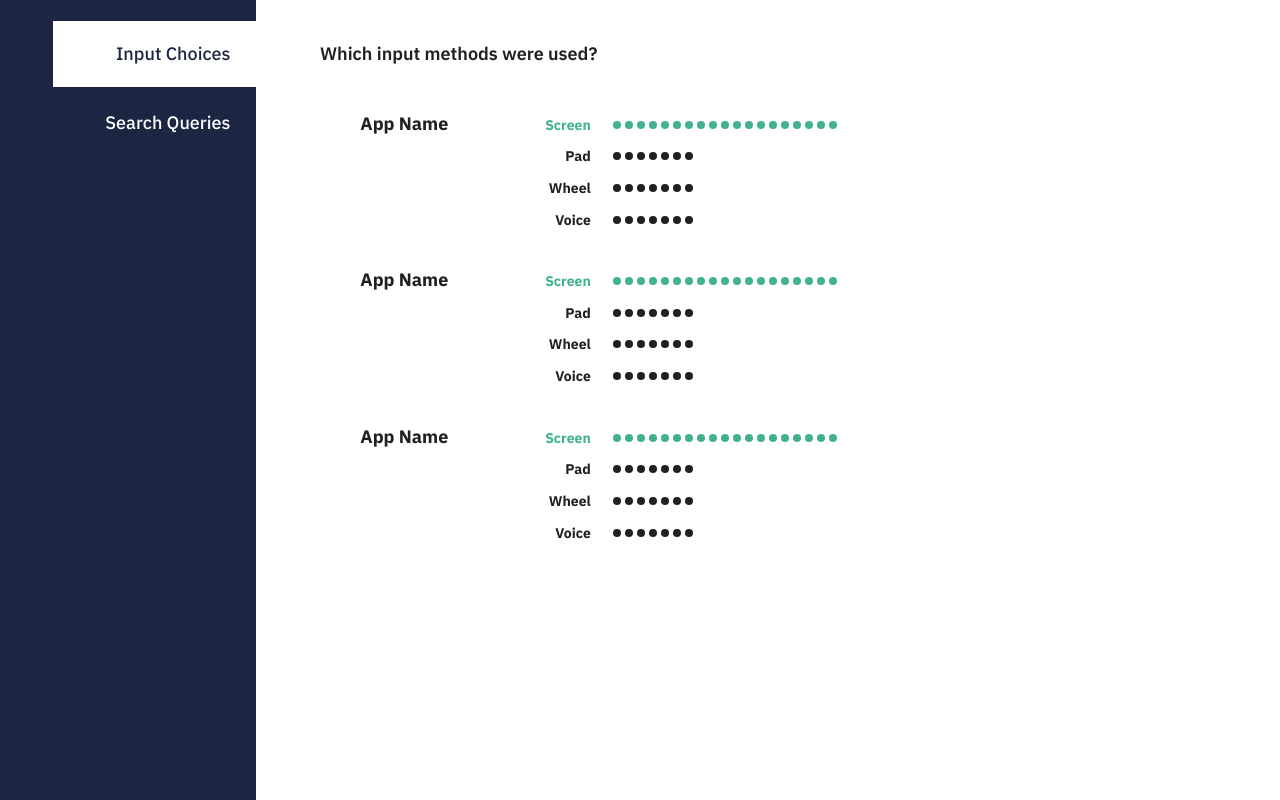
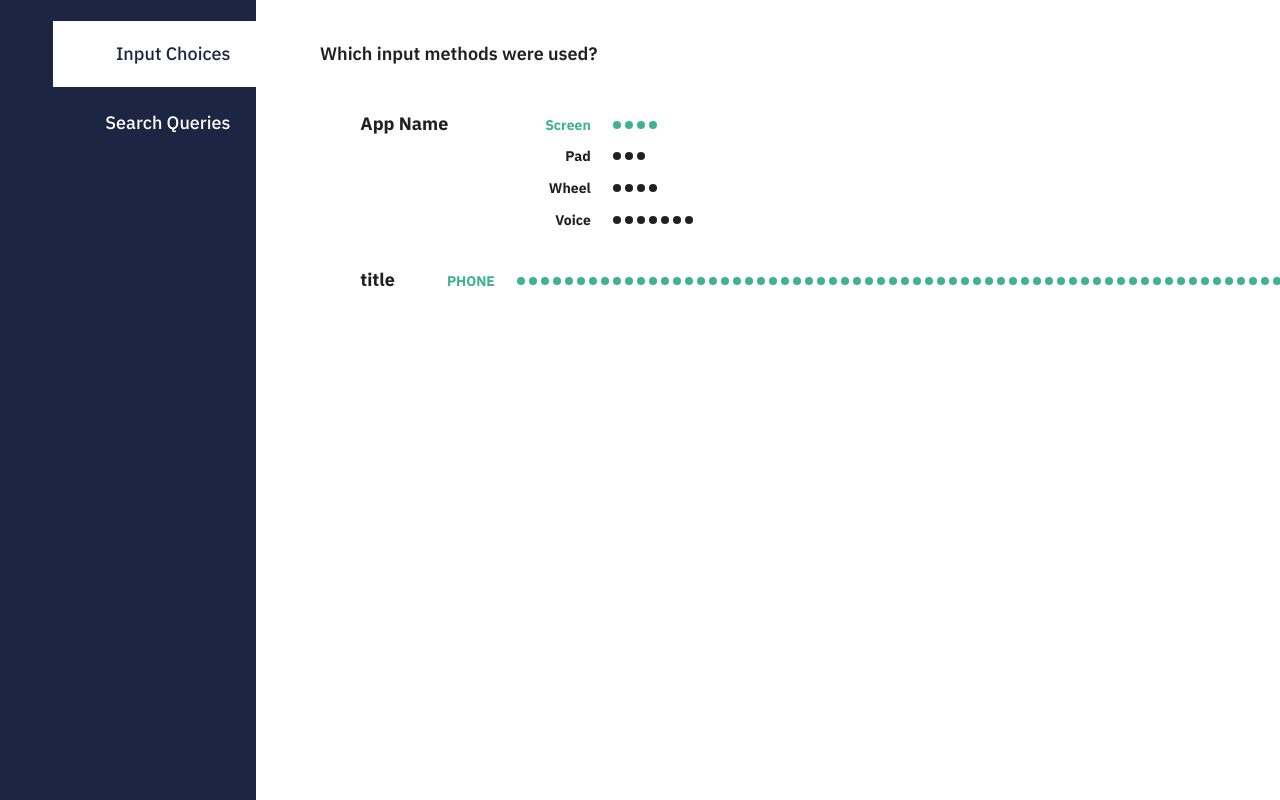
Before and after one commit to AmineAfia/mbition_team, a plain HTML site: page static-frontend/index.html in a window 1280 px wide. Drawn offline with Linux system fonts and the light colour scheme.

Commit message:
adds inputs wip

```diff
--- a/frontend/index.html
+++ b/frontend/index.html
@@ -0,0 +1,56 @@
+
+<script src="jquery-2.2.4.min.js"></script>
+
+
+
+<body>
+    <div id="main">
+        <div id="header"></div>
+        <div id="type"></div>
+    </div>
+
+
+</body>
+
+
+<script>
+    var dot = ".";
+
+    $.getJSON("example_data.json", function(result) {
+        var mainEl = $("#main");
+        var block1 = createBlock('app_usage', resizeBy['app_usage']);
+        console.log(block1);
+        mainEl.append(block1);
+    });
+
+    function createBlock(title, object) {
+        var block = $("<div class='header'></div>");
+        var title = $("<div class='title'>"+title+"</div>");
+        var lines = $("<div class='title'></div>");
+
+        for (const key in object) {
+            if (object.hasOwnProperty(key)) {
+                const element = object[key];
+                lines.append("<div>"+key+"</div><div>"+generateDots(count)+"</div>")
+
+            }
+        }
+
+        console.log(lines);
+
+
+    }
+
+
+    function generateDots(count) {
+        var dots = "";
+        for (let i = 0; i < count; i++) {
+            dots += dot;
+        }
+        return dots;
+    }
+
+    function createNewHrader() {
+        return ;
+    }
+</script>
--- /dev/null
+++ b/static-frontend/example_data.json
@@ -0,0 +1,25 @@
+{
+    "movements": {
+        "VEHICLE_NOT_MOVING": 1
+    },
+    "searches": {
+        "PHONE_SEARCH" : {
+            "Simon": 1,
+            "Mike": 1
+        }
+    },
+    "input_devices": {
+        "HARDKEY": 24,
+        "QFN": 0,
+        "TOUCHPAD": 16,
+        "TOUCHSCREEN" : 118
+    },
+    "app_usage": {
+        "PHONE": 4795,
+        "FM_DAB": 4815,
+        "COMFORT_MASSAGE": 4882,
+        "CARINFO_CARDATA": 4845,
+        "BLUETOOTH": 2308,
+        "SETTINGS_SHORTCUTS": 2465
+    }
+}
--- a/static-frontend/index.html
+++ b/static-frontend/index.html
@@ -5,6 +5,9 @@
     <title>User Test Report</title>
 
     <link rel="stylesheet" href="layout.css">
+
+    <script src="jquery-2.2.4.min.js"></script>
+    <script src="inputchoices.js"></script>
   </head>
   <body>
 
@@ -34,19 +37,6 @@
                 <li class="dot"></li>
                 <li class="dot"></li>
                 <li class="dot"></li>
-                <li class="dot"></li>
-                <li class="dot"></li>
-                <li class="dot"></li><li class="dot"></li>
-                <li class="dot"></li>
-                <li class="dot"></li>
-                <li class="dot"></li>
-                <li class="dot"></li>
-                <li class="dot"></li><li class="dot"></li>
-                <li class="dot"></li>
-                <li class="dot"></li>
-                <li class="dot"></li>
-                <li class="dot"></li>
-                <li class="dot"></li>
               </ul>
             </div>
 
@@ -56,155 +46,12 @@
                 <li class="dot"></li>
                 <li class="dot"></li>
                 <li class="dot"></li>
-                <li class="dot"></li>
-                <li class="dot"></li>
-                <li class="dot"></li>
-                <li class="dot"></li>
               </ul>
             </div>
 
             <div class="dots-visualization-row">
               <span class="row-label">Wheel</span>
               <ul class="row-dots">
-                <li class="dot"></li>
-                <li class="dot"></li>
-                <li class="dot"></li>
-                <li class="dot"></li>
-                <li class="dot"></li>
-                <li class="dot"></li>
-                <li class="dot"></li>
-              </ul>
-            </div>
-
-            <div class="dots-visualization-row">
-              <span class="row-label">Voice</span>
-              <ul class="row-dots">
-                <li class="dot"></li>
-                <li class="dot"></li>
-                <li class="dot"></li>
-                <li class="dot"></li>
-                <li class="dot"></li>
-                <li class="dot"></li>
-                <li class="dot"></li>
-              </ul>
-            </div>
-          </div>
-        </div>
-
-        <div class="dots-group">
-          <h2 class="dots-group-name">App Name</h2>
-
-          <div class="dots-visualization">
-            <div class="dots-visualization-row green">
-              <span class="row-label">Screen</span>
-              <ul class="row-dots">
-                <li class="dot"></li>
-                <li class="dot"></li>
-                <li class="dot"></li>
-                <li class="dot"></li>
-                <li class="dot"></li>
-                <li class="dot"></li>
-                <li class="dot"></li><li class="dot"></li>
-                <li class="dot"></li>
-                <li class="dot"></li>
-                <li class="dot"></li>
-                <li class="dot"></li>
-                <li class="dot"></li><li class="dot"></li>
-                <li class="dot"></li>
-                <li class="dot"></li>
-                <li class="dot"></li>
-                <li class="dot"></li>
-                <li class="dot"></li>
-              </ul>
-            </div>
-
-            <div class="dots-visualization-row">
-              <span class="row-label">Pad</span>
-              <ul class="row-dots">
-                <li class="dot"></li>
-                <li class="dot"></li>
-                <li class="dot"></li>
-                <li class="dot"></li>
-                <li class="dot"></li>
-                <li class="dot"></li>
-                <li class="dot"></li>
-              </ul>
-            </div>
-
-            <div class="dots-visualization-row">
-              <span class="row-label">Wheel</span>
-              <ul class="row-dots">
-                <li class="dot"></li>
-                <li class="dot"></li>
-                <li class="dot"></li>
-                <li class="dot"></li>
-                <li class="dot"></li>
-                <li class="dot"></li>
-                <li class="dot"></li>
-              </ul>
-            </div>
-
-            <div class="dots-visualization-row">
-              <span class="row-label">Voice</span>
-              <ul class="row-dots">
-                <li class="dot"></li>
-                <li class="dot"></li>
-                <li class="dot"></li>
-                <li class="dot"></li>
-                <li class="dot"></li>
-                <li class="dot"></li>
-                <li class="dot"></li>
-              </ul>
-            </div>
-          </div>
-        </div>
-
-        <div class="dots-group">
-          <h2 class="dots-group-name">App Name</h2>
-
-          <div class="dots-visualization">
-            <div class="dots-visualization-row green">
-              <span class="row-label">Screen</span>
-              <ul class="row-dots">
-                <li class="dot"></li>
-                <li class="dot"></li>
-                <li class="dot"></li>
-                <li class="dot"></li>
-                <li class="dot"></li>
-                <li class="dot"></li>
-                <li class="dot"></li><li class="dot"></li>
-                <li class="dot"></li>
-                <li class="dot"></li>
-                <li class="dot"></li>
-                <li class="dot"></li>
-                <li class="dot"></li><li class="dot"></li>
-                <li class="dot"></li>
-                <li class="dot"></li>
-                <li class="dot"></li>
-                <li class="dot"></li>
-                <li class="dot"></li>
-              </ul>
-            </div>
-
-            <div class="dots-visualization-row">
-              <span class="row-label">Pad</span>
-              <ul class="row-dots">
-                <li class="dot"></li>
-                <li class="dot"></li>
-                <li class="dot"></li>
-                <li class="dot"></li>
-                <li class="dot"></li>
-                <li class="dot"></li>
-                <li class="dot"></li>
-              </ul>
-            </div>
-
-            <div class="dots-visualization-row">
-              <span class="row-label">Wheel</span>
-              <ul class="row-dots">
-                <li class="dot"></li>
-                <li class="dot"></li>
-                <li class="dot"></li>
                 <li class="dot"></li>
                 <li class="dot"></li>
                 <li class="dot"></li>
@@ -227,6 +74,12 @@
           </div>
         </div>
       </div>
+
+      <div class="dots">
+            <div id="main" class="dots-group">
+          </div>
+      </div>
+
     </div>
 
     <div class="content" id="content-search" style="display: none;">
--- /dev/null
+++ b/static-frontend/inputchoices.js
@@ -0,0 +1,70 @@
+var dot = ".";
+
+$( document ).ready(function() {
+    console.log( "ready!" );
+    $.getJSON("example_data.json", function(result) {
+        var mainEl = $("#main");
+        mainEl.append(createTitleElem('title'));
+
+
+
+
+
+        mainEl.append(createRow("PHONE", result.app_usage.PHONE));
+        mainEl.append(createRow("PHONE2", result.app_usage.PHONE));
+
+        // <div class="dots-visualization">
+        // <div class="dots-visualization-row green">
+        //   <span class="row-label">Screen</span>
+        //   <ul class="row-dots">
+        //     <li class="dot"></li>
+        //     <li class="dot"></li>
+        //     <li class="dot"></li>
+        //     <li class="dot"></li>
+        //   </ul>
+        // </div>
+
+        var submenu = $('<div class="dots-visualization"></div>')
+
+
+
+        // var block1 = createBlock('app_usage', resizeBy['app_usage']);
+        // console.log(block1);
+        // mainEl.append(block1);
+    });
+});
+
+
+
+function createTitleElem(title) {
+    return $('<h2 class="dots-group-name">'+title+'</h2>');
+}
+
+
+        // <div class="dots-visualization-row green">
+        //   <span class="row-label">Screen</span>
+        //   <ul class="row-dots">
+        //     <li class="dot"></li>
+        //     <li class="dot"></li>
+        //     <li class="dot"></li>
+        //     <li class="dot"></li>
+        //   </ul>
+        // </div>
+function createRow(title, count) {
+    var element = $('<div class="dots-visualization-row green"></div>')
+
+    //add row title
+    var rowTitle = $('<span class="row-label">'+title+'</span>');
+    element.append(rowTitle);
+
+    //add dots
+    var dotsBody = $('<ul class="row-dots"></ul>');
+    var aDot = '<li class="dot"></li>';
+
+    for (let i = 0; i < count; i++) {
+        dotsBody.append(aDot);
+    }
+    console.log(dotsBody.html());
+    element.append(dotsBody);
+    return element;
+}
```
Also changed, not shown: frontend/example_data.json (added, +25 -0 lines), frontend/jquery-2.2.4.min.js (added), static-frontend/jquery-2.2.4.min.js (added).
